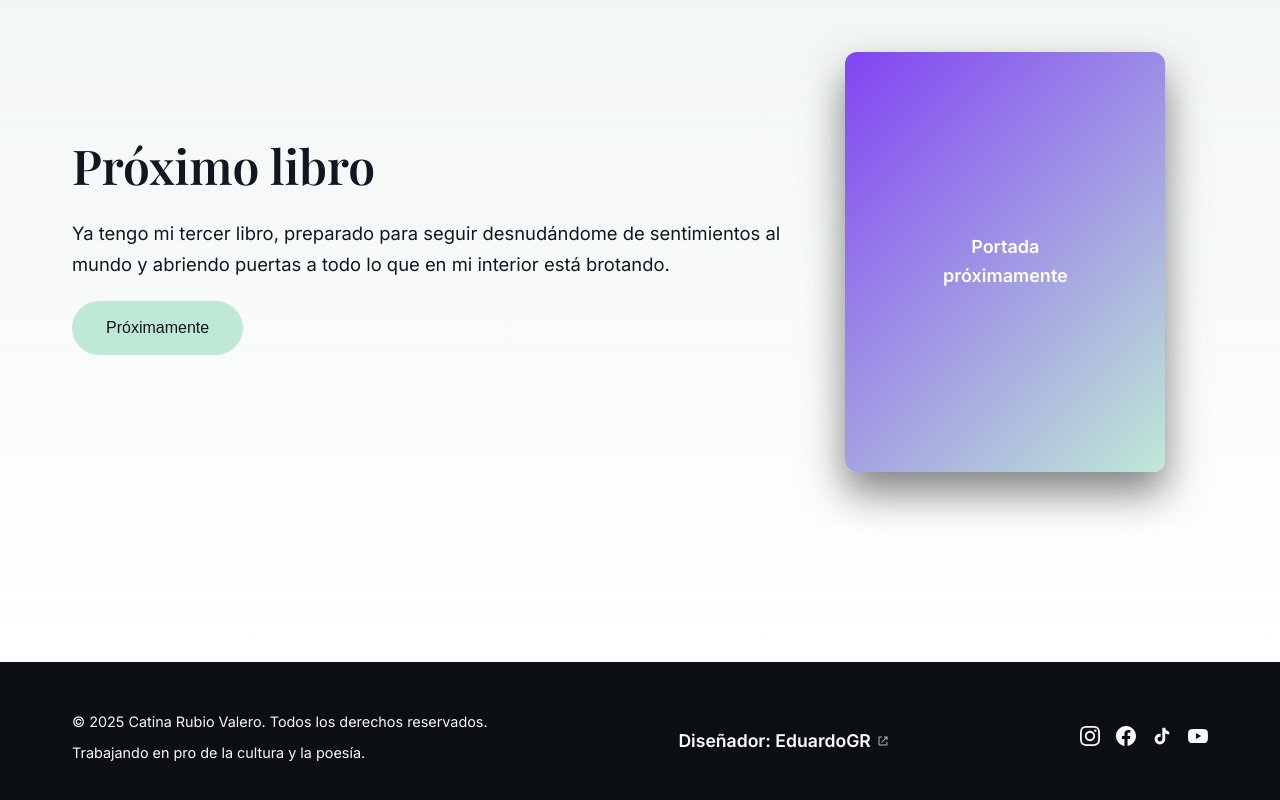
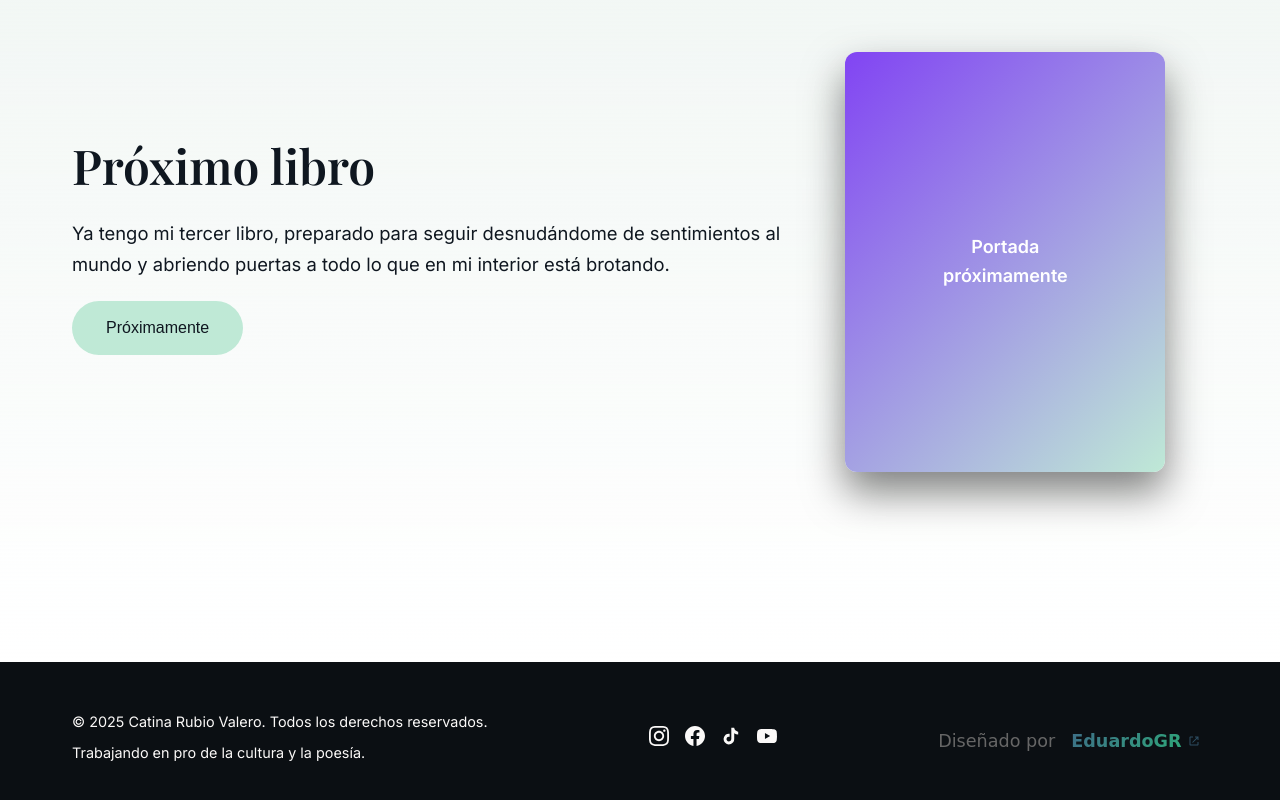
Before and after one commit to EduGar130/catinarubio, a plain HTML site: page index.html in a window 1280 px wide. Shown: the part 3315-4115 px from the top of the page. Drawn offline with nearby package versions, Linux system fonts and the light colour scheme.

Commit message:
Refactor code structure for improved readability and maintainability

```diff
--- a/index.html
+++ b/index.html
@@ -27,6 +27,7 @@
     <link href="https://fonts.googleapis.com/css2?family=Playfair+Display:wght@400;600;700&family=Inter:wght@400;500;600&display=swap" rel="stylesheet">
 
     <link rel="stylesheet" href="styles.css">
+    <link rel="icon" href="/assets/img/favicon.ico">
 
     <!-- JSON-LD Schema -->
     <script type="application/ld+json">
@@ -414,16 +415,6 @@ de un rayo de luz inmensa.</p>
                     <p>&copy; 2025 Catina Rubio Valero. Todos los derechos reservados.</p>
                     <p>Trabajando en pro de la cultura y la poesía.</p>
                 </div>
-                <!-- Designer credit (added) -->
-                <div class="designer-credit">
-                    <a href="https://eduardogr.com" target="_blank" rel="noopener" class="designer-link">
-                        <span class="designer-name">Diseñador: EduardoGR</span>
-                        <!-- inline external-link SVG to avoid Font Awesome dependency -->
-                        <svg class="designer-external-icon" xmlns="http://www.w3.org/2000/svg" width="12" height="12" viewBox="0 0 24 24" fill="currentColor" aria-hidden="true" focusable="false">
-                            <path d="M14 3h7v7h-2V6.41l-9.29 9.3-1.42-1.42 9.3-9.29H14V3zM5 5h5V3H5c-1.1 0-2 .9-2 2v14c0 1.1.9 2 2 2h14c1.1 0 2-.9 2-2v-5h-2v5H5V5z" />
-                        </svg>
-                    </a>
-                </div>
                 <div class="footer-social">
                     <a href="https://www.instagram.com/catinarubio" target="_blank" rel="noopener" aria-label="Instagram">
                         <svg width="20" height="20" viewBox="0 0 24 24" fill="currentColor">
@@ -446,6 +437,17 @@ de un rayo de luz inmensa.</p>
                         </svg>
                     </a>
                 </div>
+                                <!-- Designer credit (added) -->
+                                <div class="designer-credit">
+                                    <span class="designed-by">Diseñado por</span>
+                                    <a href="https://eduardogr.com" target="_blank" rel="noopener" class="designer-link">
+                                        <span class="designer-name">EduardoGR</span>
+                                        <!-- inline external-link SVG to avoid Font Awesome dependency -->
+                                        <svg class="designer-external-icon" xmlns="http://www.w3.org/2000/svg" width="12" height="12" viewBox="0 0 24 24" fill="currentColor" aria-hidden="true" focusable="false">
+                                            <path d="M14 3h7v7h-2V6.41l-9.29 9.3-1.42-1.42 9.3-9.29H14V3zM5 5h5V3H5c-1.1 0-2 .9-2 2v14c0 1.1.9 2 2 2h14c1.1 0 2-.9 2-2v-5h-2v5H5V5z" />
+                                        </svg>
+                                    </a>
+                                </div>
             </div>
         </div>
     </footer>
--- a/styles.css
+++ b/styles.css
@@ -23,6 +23,8 @@
   --container-max: 1200px;
   --section-padding: 4rem 0;
   --element-gap: 2rem;
+  --blue: #3e6c88;
+  --green: #2ea879;
 }
 
 /* Reset and Base Styles */
@@ -766,14 +768,14 @@ p {
   }
 
   .hero {
-    min-height: 160lvh;
+    min-height: 160dvh;
   }
 
   .hero-decoration {
-    height: 70lvh;
+    height: 70dvh;
     left: 50vw;
     transform: translateX(-46%);
-    top: calc(var(--nav-h) + 90lvh);
+    top: calc(var(--nav-h) + 90dvh);
   }
 
   .floating-element {
@@ -1035,10 +1037,11 @@ p {
   align-items: center;
   gap: 0.5rem;
   font-size: 1.1rem;
+  font-family: 'Montserrat', cursive;
 }
 
 .designed-by {
-  color: #ffffff;
+  color: #666;
   font-weight: 400;
 }
 
@@ -1047,7 +1050,7 @@ p {
   align-items: center;
   gap: 0.4rem;
   text-decoration: none;
-  color: white;
+  color: var(--blue);
   font-weight: 600;
   padding: 0.25rem 0.5rem;
   border-radius: 6px;
@@ -1063,7 +1066,7 @@ p {
   left: -100%;
   width: 100%;
   height: 100%;
-  background: linear-gradient(90deg, transparent, rgba(16, 164, 255, 0.1), transparent);
+  background: linear-gradient(90deg, transparent, rgba(62, 108, 136, 0.1), transparent);
   transition: left 0.6s ease;
 }
 
@@ -1073,13 +1076,13 @@ p {
 
 .designer-link:hover {
   color: var(--text);
-  background: white;
+  background: linear-gradient(135deg, var(--blue), var(--green));
   box-shadow: 0 4px 15px rgba(62, 108, 136, 0.3);
   transform: translateY(-1px);
 }
 
 .designer-name {
-  background: white;
+  background: linear-gradient(135deg, var(--blue), var(--green));
   -webkit-background-clip: text;
   -webkit-text-fill-color: transparent;
   background-clip: text;
@@ -1091,7 +1094,7 @@ p {
 }
 
 .designer-link .designer-external-icon {
-  font-size: 1.5rem;
+  font-size: 0.75rem;
   opacity: 0.7;
   transition: all 0.3s ease;
 }
```
Also changed, not shown: assets/img/favicon.ico (added), assets/img/icon.ico (added), hero.jpeg (renamed from assets/img/hero.jpeg).
